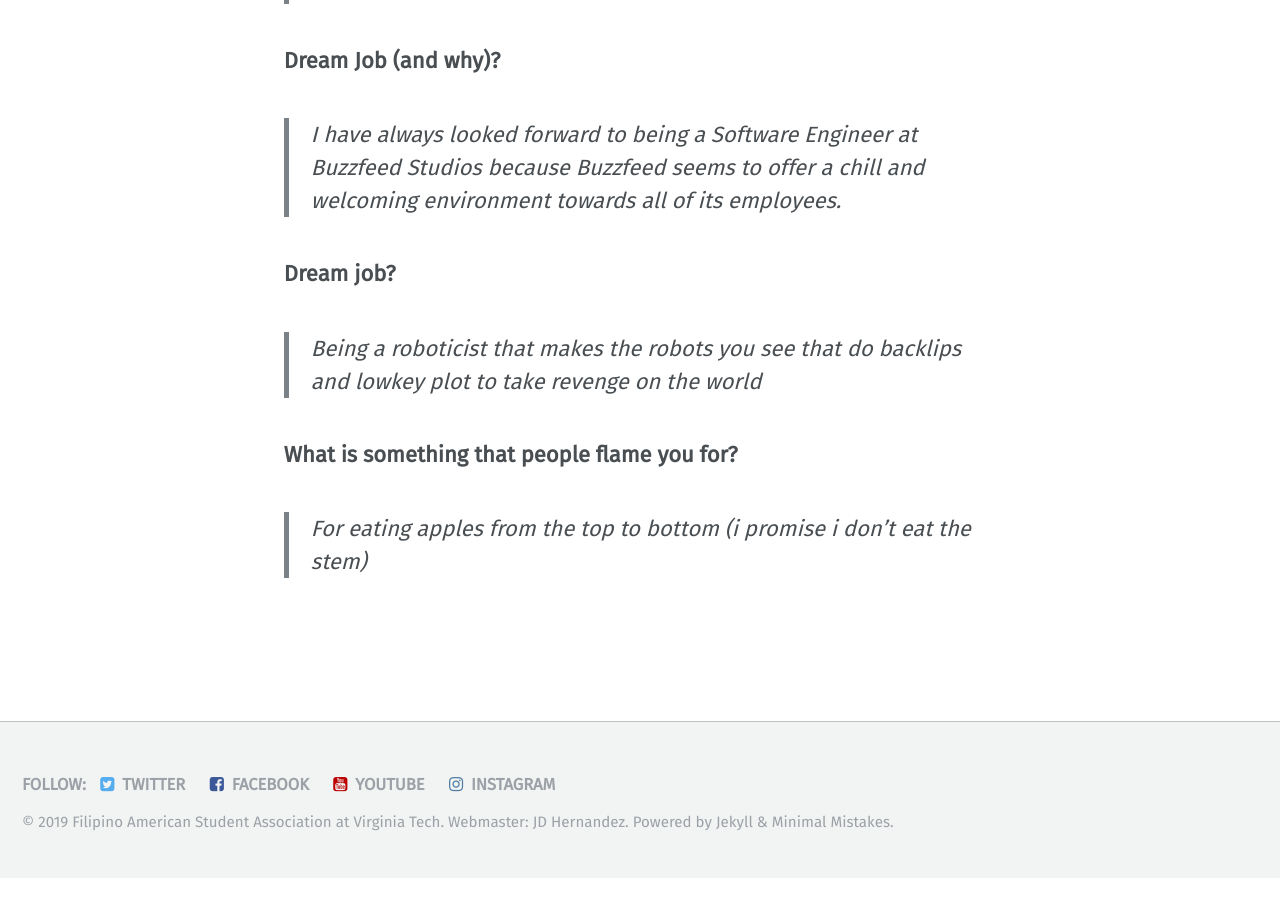
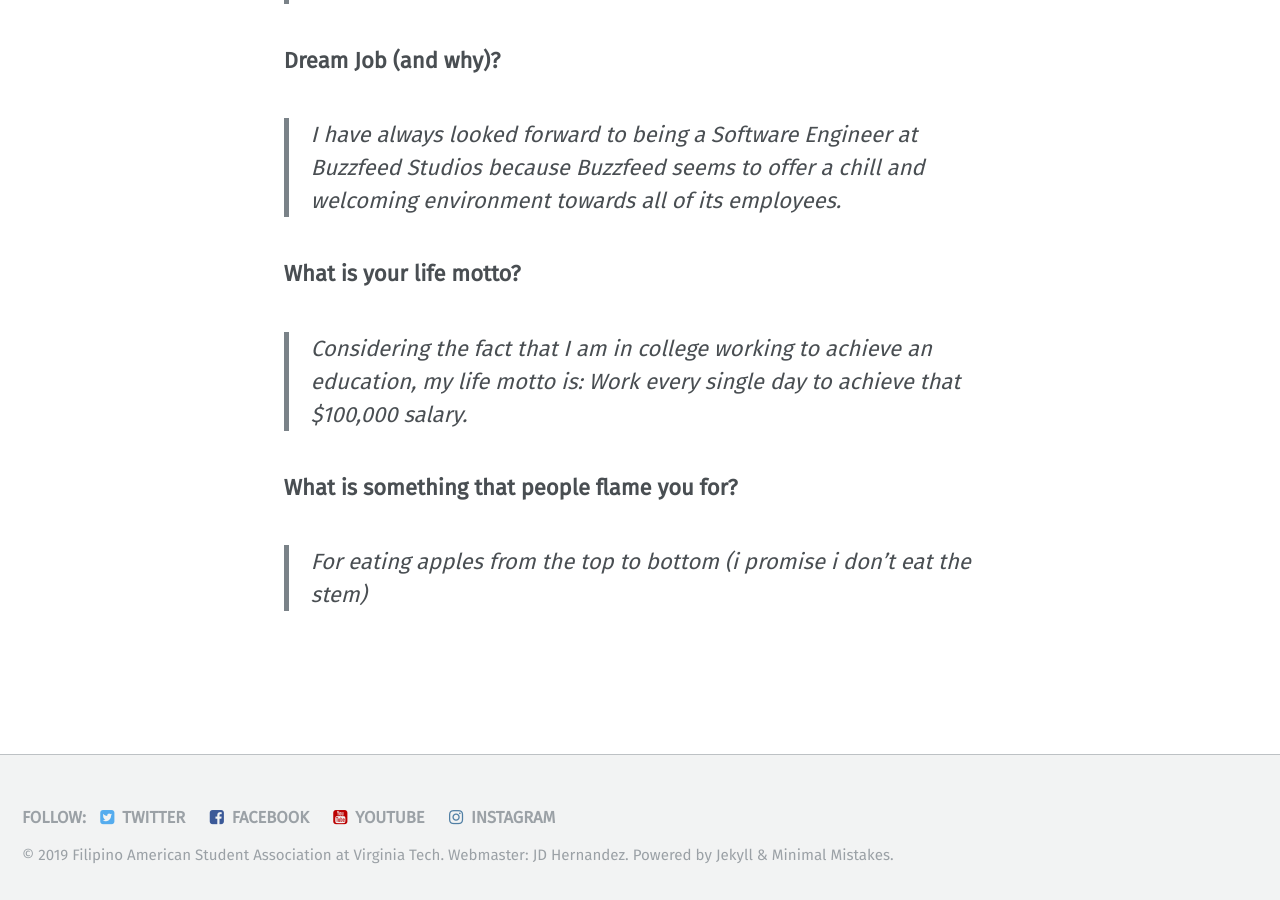
Before and after one commit to vtfasa/vtfasa.github.io, a Jekyll site: the page built from _pages/officers/promo_web.md, in a window 1280 px wide and 900 px high, scrolled down 3721 px. Built offline with Jekyll 4.4.1, drawn with Linux system fonts in a browser that asks for light colours; some web fonts are replaced; before the commit the page ends 4599 px from its top, so only the background shows below that.

Commit message:
Update promo_web.md

```diff
--- a/_pages/officers/promo_web.md
+++ b/_pages/officers/promo_web.md
@@ -94,9 +94,9 @@ permalink: /officers/promo_web/
 
 > *I have always looked forward to being a Software Engineer at Buzzfeed Studios because Buzzfeed seems to offer a chill and welcoming environment towards all of its employees.*
 
-### **Dream job?**
+### **What is your life motto?**
 
-> *Being a roboticist that makes the robots you see that do backlips and lowkey plot to take revenge on the world*
+> *Considering the fact that I am in college working to achieve an education, my life motto is: Work every single day to achieve that $100,000 salary.*
 
 ### **What is something that people flame you for?**
 
```
